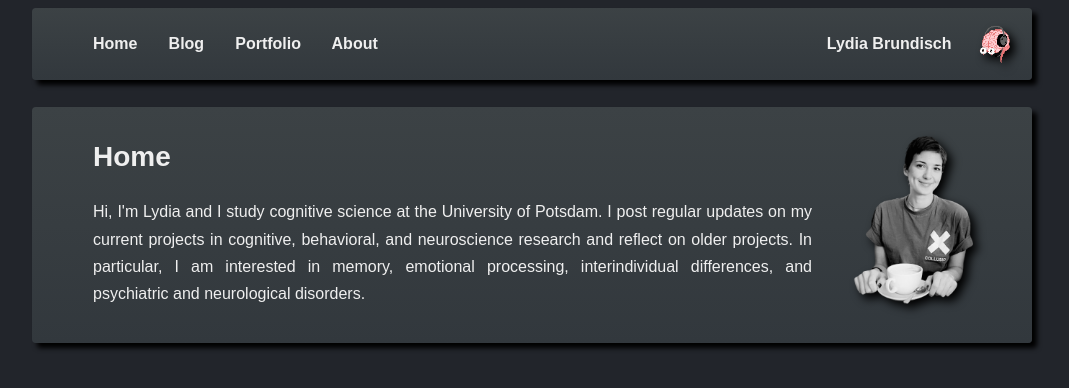
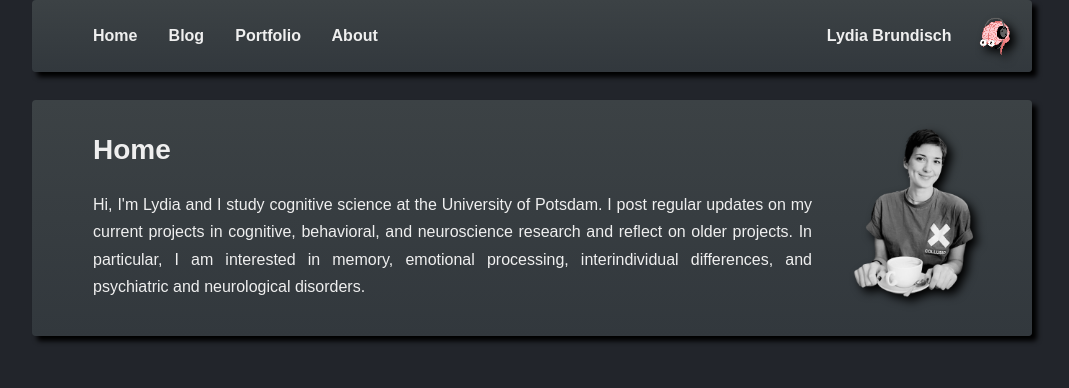
Before and after one commit to lydiabrundisch/lydiabrundisch, a plain HTML site: page index.html in a window 1280 px wide. Shown: the whole page, without its empty margins (108-1177 px from the left). Drawn offline with Linux system fonts and the light colour scheme.

Commit message:
Fixed navigation bar

```diff
--- a/index.html
+++ b/index.html
@@ -9,6 +9,9 @@
     <link rel="shortcut icon" type="image/x-icon" href="images/favicon.ico">
   </head>
   <body>
+
+<div class="navbar">
+
 		<img src="images/brains.png"
 			class="brain"
 			alt="Lydia Brundisch (b. 1998). Brain with headphone, 2020. Pixelart."
@@ -25,7 +28,8 @@
 		</h4>
 	</div> </div>
 
-	<br>
+</div>
+<div class="main">
 
 		<img src="images/profile.png"
 			class="profile"
@@ -44,7 +48,7 @@
 			<br>
 
 	</div> </div>
-
+</div>
 	<br>
   </body>
 </html>
--- a/styles/style.css
+++ b/styles/style.css
@@ -90,3 +90,14 @@ a.entrylink {
 	color: #99bbff;
 	font-weight: bold;
 }
+
+.navbar {
+	z-index: 99999;
+	position: fixed;
+	top: 0;
+	width: 1000px;
+}
+
+.main {
+	margin-top: 100px
+}
```
Also changed, not shown: html/about.html (+4 -4 lines), html/blog.html (+5 -2 lines), html/portfolio.html (+4 -3 lines).
